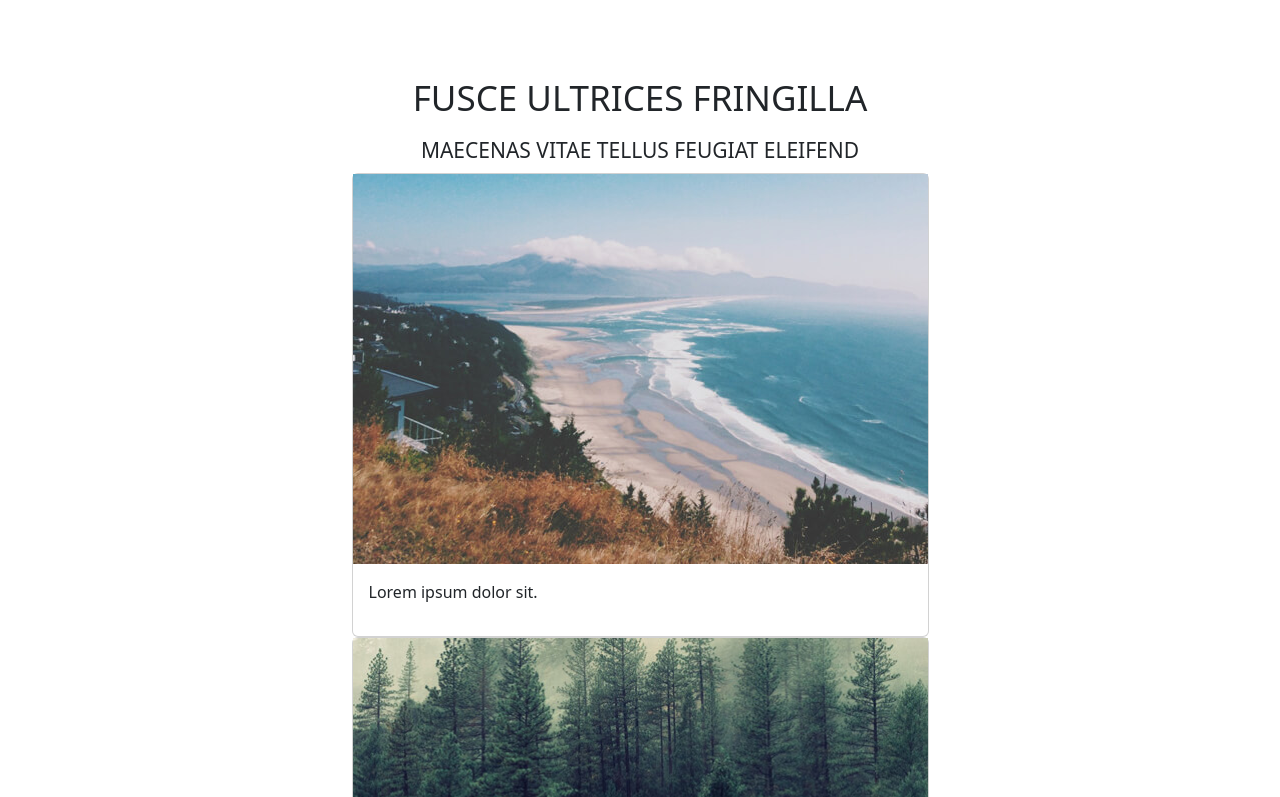
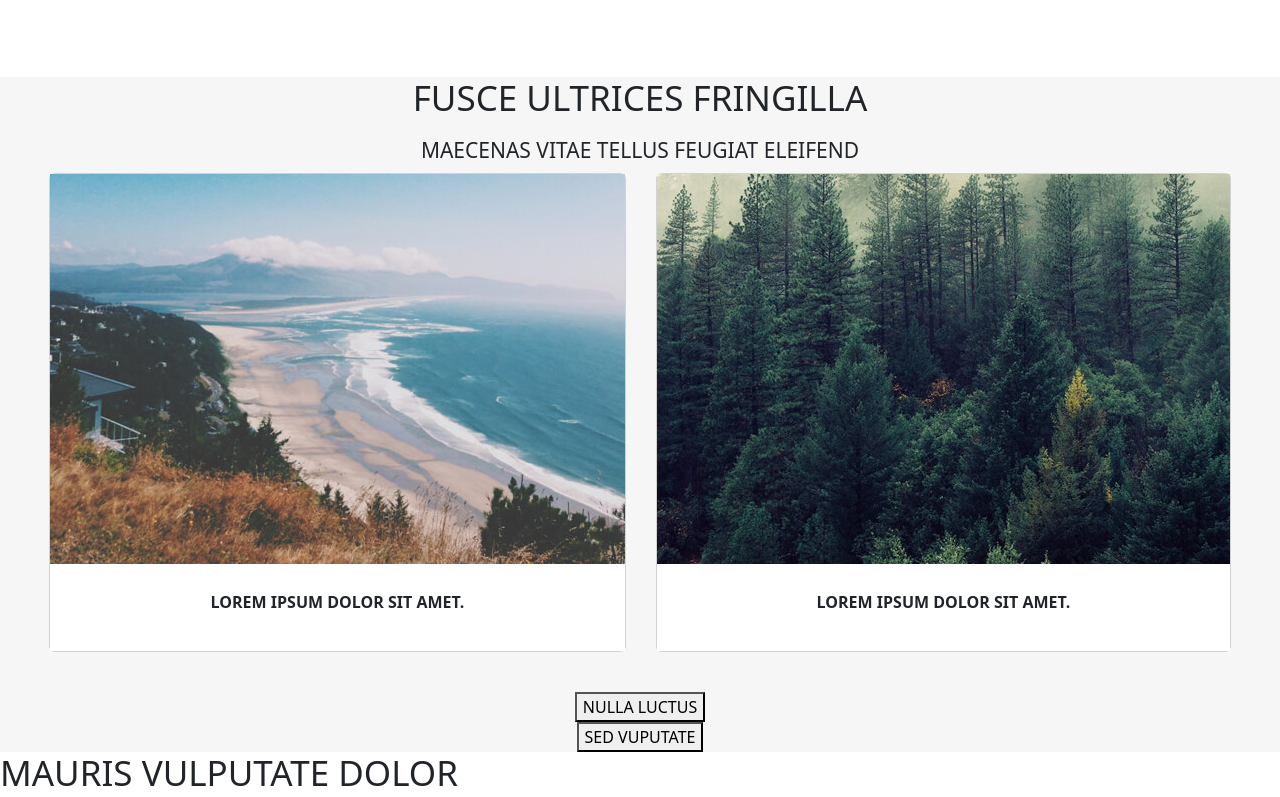
Before and after one commit to somaleyo/spatial, a website: page index.htm in a window 1280 px wide. Shown: the part 1064-1861 px from the top of the page. Drawn offline with nearby package versions, Linux system fonts and the light colour scheme.

Commit message:
cards css

```diff
--- a/index.htm
+++ b/index.htm
@@ -58,19 +58,19 @@
     <DIV class="card">
         <img src="./public/assets/img/pic02.jpg" alt="">
         <div class="card-body">
-            <p>Lorem ipsum dolor sit.</p>
+            <p>LOREM IPSUM DOLOR SIT AMET.</p>
         </div>
 
     </DIV>
     <DIV class="card">
         <img src="./public/assets/img/pic03.jpg" alt="">
         <div class="card-body">
-            <p>Lorem ipsum dolor sit.</p>
+            <p>LOREM IPSUM DOLOR SIT AMET.</p>
         </div>
     </div>
     </DIV>
-    <button>NULLA LUCTUS</button>
-    <button>SED VUPUTATE</button>
+    <button class="red">NULLA LUCTUS</button>
+    <button class="black">SED VUPUTATE</button>
 </section>
 <section class="mauris">
     <h2>MAURIS VULPUTATE DOLOR</h2>
--- a/src/sass/main.sass
+++ b/src/sass/main.sass
@@ -52,8 +52,22 @@ header
         p
             margin-bottom: 25px
 .fusce
-    background-clip: #F6F6F6
+    background-color: #F6F6F6
     display: flex
     justify-content: center
     flex-direction: column
     align-items: center
+    .cards-holder
+        display: flex
+        justify-content: center
+        gap: 30px
+        margin-bottom: 40px
+
+        .card-body
+            border: 1px solid white
+            border-radius: 0px
+            background-color: white
+            text-align: center
+            padding: 25px
+            padding-bottom: 20px
+            font-weight: bold
```
Also changed, not shown: public/styles/style.css, 1 other file.
